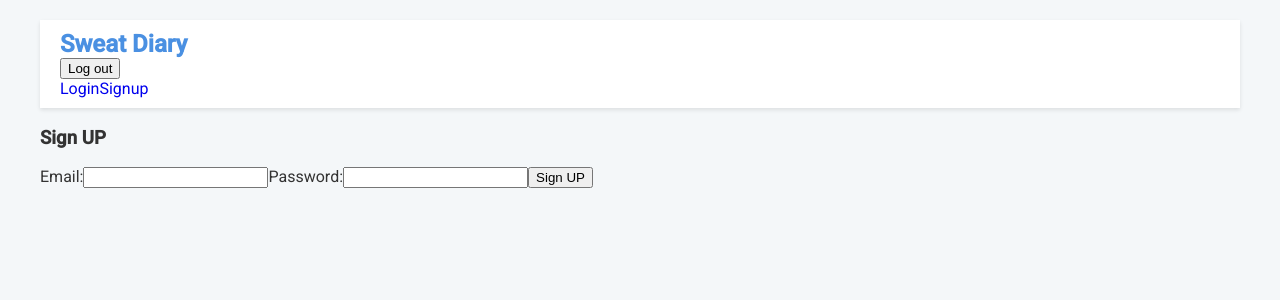
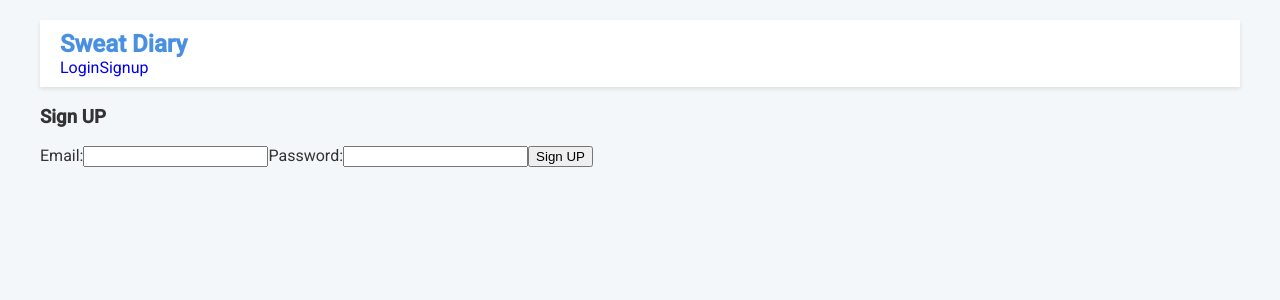
Before and after one commit to zmankali-22/sweatDiary-frontend, a React (Vite) app: page /signup in a window 1280 px wide. Shown: the top 300 px of the page. Built offline with nearby package versions, Linux system fonts and the light colour scheme.

Commit message:
set us initial log status for frontend

```diff
--- a/src/components/Navbar.jsx
+++ b/src/components/Navbar.jsx
@@ -1,8 +1,10 @@
 import { Link } from "react-router-dom";
 import useLogout from "../hooks/useLogout";
+import { useAuthContext } from "../hooks/useAuthContext";
 
 export default function Navbar() {
   const { logout } = useLogout();
+  const { user } = useAuthContext();
 
   const handleClick = () => {
     logout();
@@ -14,14 +16,19 @@
           <h1>Sweat Diary</h1>
         </Link>
         <div>
+          {user && (
             <div>
+              <span>{user.email}</span>
               <button onClick={handleClick}>Log out</button>
             </div>
+          )}
 
+          {!user && (
             <div>
               <Link to="/login">Login</Link>
               <Link to="/signup">Signup</Link>
             </div>
+          )}
         </div>
       </nav>
     </header>
--- a/src/context/AuthContext.jsx
+++ b/src/context/AuthContext.jsx
@@ -1,4 +1,4 @@
-import { createContext, useReducer } from "react";
+import { createContext, useReducer, useEffect } from "react";
 
 
 export const AuthContext = createContext()
@@ -25,6 +25,13 @@
         user : null
     })
 
+    useEffect(() => {
+
+        const user = JSON.parse(localStorage.getItem('user'))
+        if(user) dispatch({type: "LOGIN", payload: user})
+
+    },[])
+
     console.log("AuthContext state: ", state)
 
     return (
```
Lines whose indentation alone changed are shown as unchanged.
